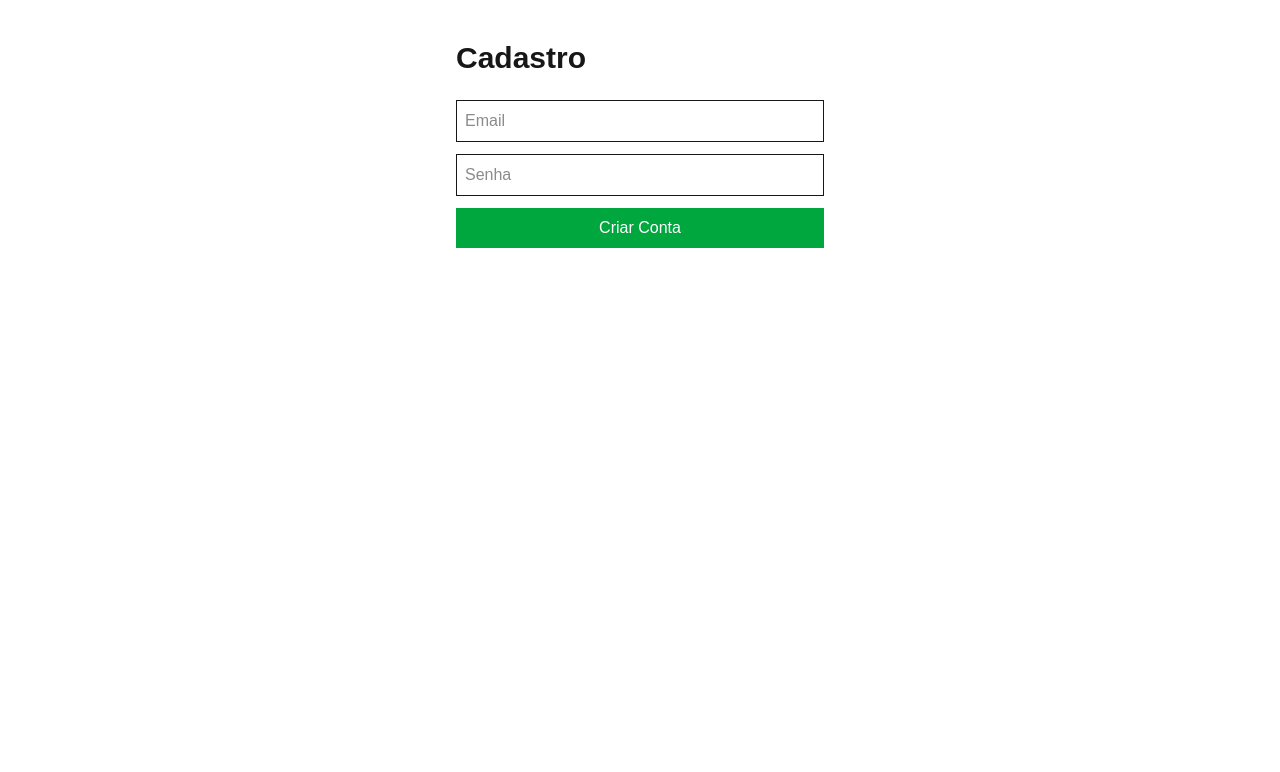
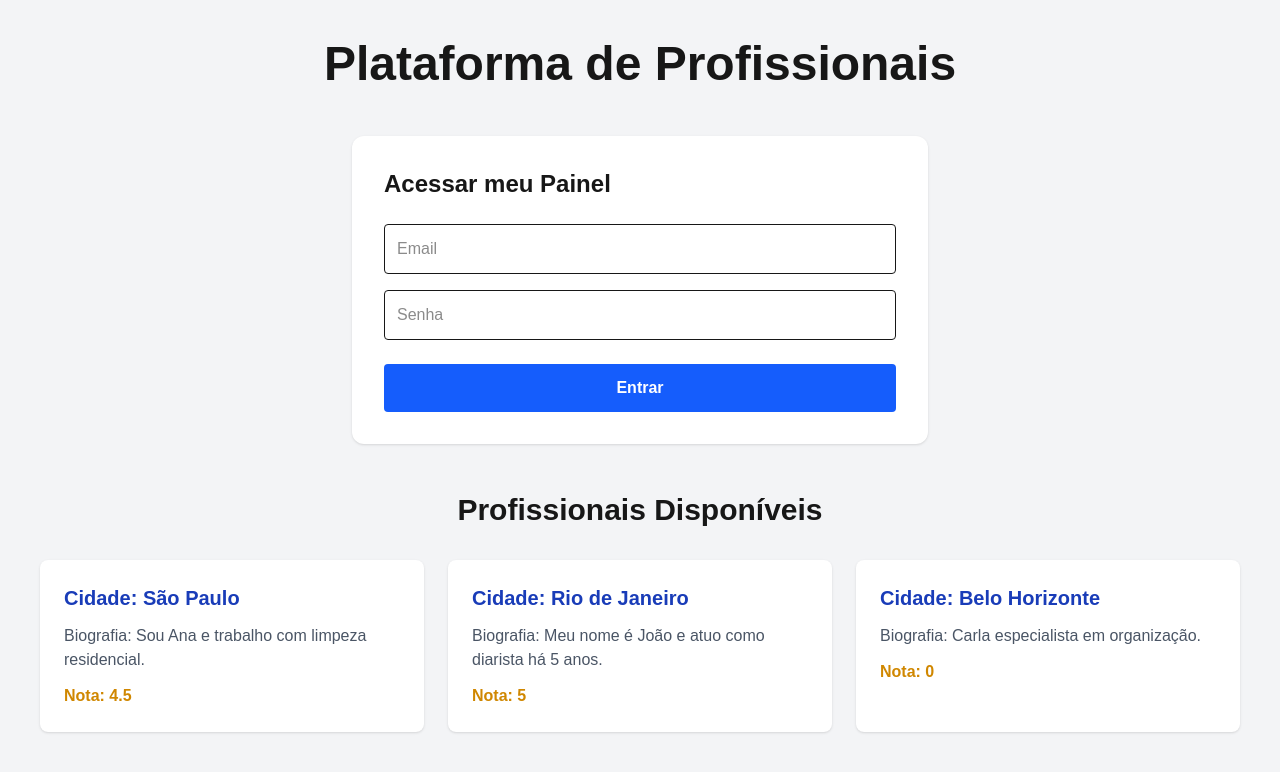
Before and after one commit to Andressagabriell/projeto-diaristas., a Next.js app: page /cadastro in a window 1280 px wide. Shown: the top 772 px of the page. Built offline with nearby package versions, Linux system fonts and the light colour scheme.

Commit message:
mensagem da atualização

```diff
--- a/app/cadastro/page.tsx
+++ b/app/cadastro/page.tsx
@@ -1,60 +1,117 @@
 'use client'
 
 import { useState } from "react"
-import { supabase } from "@/lib/supabaseClient"
 
-export default function CadastroPage(){
+type Profissional = {
+  id: number
+  cidade: string
+  biografia: string
+  nota: number
+}
+
+export default function HomePage() {
 
   const [email,setEmail] = useState("")
-  const [password,setPassword] = useState("")
-  const [msg,setMsg] = useState("")
+  const [senha,setSenha] = useState("")
 
-  const handleCadastro = async ()=>{
+  const profissionais:Profissional[] = [
+    {
+      id:1,
+      cidade:"São Paulo",
+      biografia:"Sou Ana e trabalho com limpeza residencial.",
+      nota:4.5
+    },
+    {
+      id:2,
+      cidade:"Rio de Janeiro",
+      biografia:"Meu nome é João e atuo como diarista há 5 anos.",
+      nota:5
+    },
+    {
+      id:3,
+      cidade:"Belo Horizonte",
+      biografia:"Carla especialista em organização.",
+      nota:0
+    }
+  ]
 
-    const { error } = await supabase.auth.signUp({
-      email,
-      password
-    })
-
-    if(error){
-      setMsg(error.message)
-      return
+  const handleLogin = () => {
+    console.log(email,senha)
   }
 
-    setMsg("Usuário criado com sucesso!")
-  }
+  return (
 
-  return(
+    <div className="min-h-screen bg-gray-100 p-10">
 
-    <div className="p-10 max-w-md mx-auto">
+      {/* TÍTULO */}
+      <h1 className="text-5xl font-bold text-center mb-12">
+        Plataforma de Profissionais
+      </h1>
 
-      <h1 className="text-3xl font-bold mb-6">
-        Cadastro
-      </h1>
+      {/* LOGIN */}
+      <div className="max-w-xl mx-auto bg-white p-8 rounded-xl shadow mb-12">
+
+        <h2 className="text-2xl font-bold mb-6">
+          Acessar meu Painel
+        </h2>
 
         <input
           type="email"
           placeholder="Email"
+          value={email}
           onChange={(e)=>setEmail(e.target.value)}
-        className="border p-2 w-full mb-3"
+          className="w-full border p-3 rounded mb-4"
         />
 
         <input
           type="password"
           placeholder="Senha"
-        onChange={(e)=>setPassword(e.target.value)}
-        className="border p-2 w-full mb-3"
+          value={senha}
+          onChange={(e)=>setSenha(e.target.value)}
+          className="w-full border p-3 rounded mb-6"
         />
 
         <button
-        onClick={handleCadastro}
-        className="bg-green-600 text-white p-2 w-full"
+          onClick={handleLogin}
+          className="w-full bg-blue-600 text-white font-bold py-3 rounded hover:bg-blue-700"
         >
-        Criar Conta
+          Entrar
         </button>
 
-      <p className="mt-4">{msg}</p>
+      </div>
+
+      {/* LISTA DE PROFISSIONAIS */}
+
+      <h2 className="text-3xl font-bold text-center mb-8">
+        Profissionais Disponíveis
+      </h2>
+
+      <div className="grid grid-cols-1 md:grid-cols-2 lg:grid-cols-3 gap-6">
+
+        {profissionais.map((p)=>(
+          <div
+            key={p.id}
+            className="bg-white p-6 rounded-lg shadow"
+          >
+
+            <h3 className="text-xl font-bold text-blue-800">
+              Cidade: {p.cidade}
+            </h3>
+
+            <p className="text-gray-600 my-3">
+              Biografia: {p.biografia}
+            </p>
+
+            <p className="font-bold text-yellow-600">
+              Nota: {p.nota}
+            </p>
 
           </div>
+        ))}
+
+      </div>
+
+    </div>
+
   )
 }
```
Lines whose indentation alone changed are shown as unchanged.
